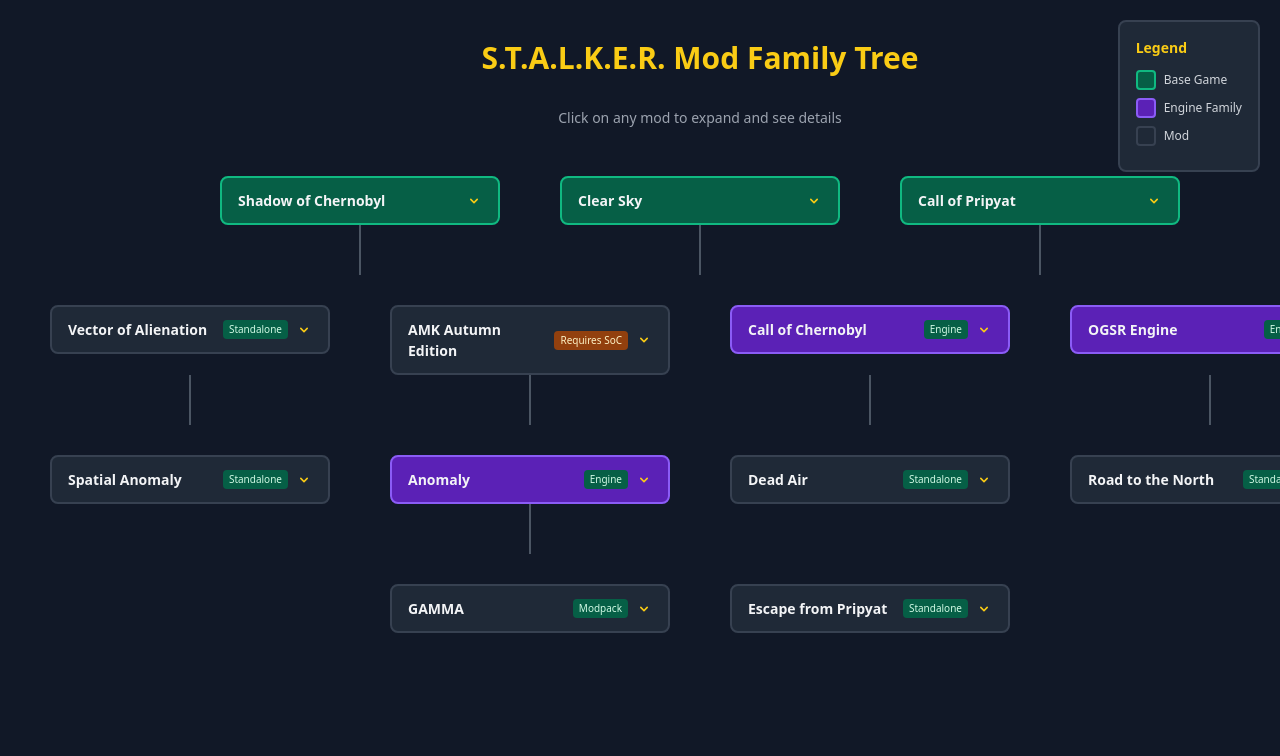
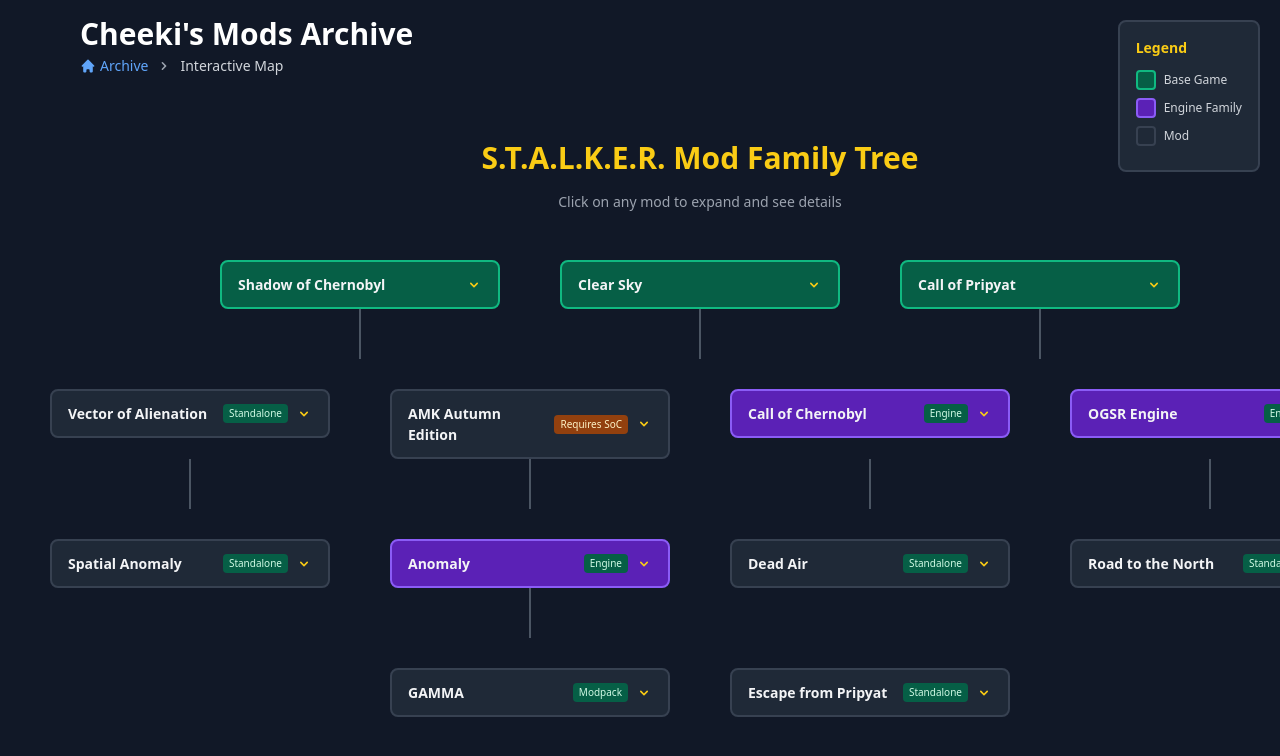
Before and after one commit to Cheekitos/CSMA-Test, a Jekyll site: the page stalker-map.html, which Jekyll copies as it is, in a window 1280 px wide. Shown: the top 756 px of the page. Built offline with Jekyll 4.4.1, drawn with Linux system fonts in a browser that asks for light colours; nearby versions of some CDN libraries.

Commit message:
Update stalker-map.html

```diff
--- a/stalker-map.html
+++ b/stalker-map.html
@@ -202,6 +202,37 @@
 </head>
 <body class="bg-gray-900 text-white">
 
+  <div class="max-w-6xl mx-auto px-4 pt-4">
+    <!-- Header Section with Site Title -->
+    <div class="flex flex-col sm:flex-row sm:justify-between sm:items-center mb-1 gap-2">
+      <a href="/" class="text-3xl font-bold hover:text-yellow-400 transition-colors">
+        Cheeki's Mods Archive
+      </a>
+    </div>
+
+    <!-- Breadcrumb Navigation -->
+    <nav class="mb-6" aria-label="Breadcrumb">
+      <ol class="flex items-center space-x-2 text-sm">
+        <li>
+          <a href="/" class="text-blue-400 hover:text-blue-300 transition-colors font-medium flex items-center">
+            <svg class="w-4 h-4 mr-1" fill="currentColor" viewBox="0 0 20 20">
+              <path d="M10.707 2.293a1 1 0 00-1.414 0l-7 7a1 1 0 001.414 1.414L4 10.414V17a1 1 0 001 1h2a1 1 0 001-1v-2a1 1 0 011-1h2a1 1 0 011 1v2a1 1 0 001 1h2a1 1 0 001-1v-6.586l.293.293a1 1 0 001.414-1.414l-7-7z"/>
+            </svg>
+            Archive
+          </a>
+        </li>
+        <li>
+          <svg class="w-4 h-4 text-gray-400" fill="currentColor" viewBox="0 0 20 20" aria-hidden="true">
+            <path fill-rule="evenodd" d="M7.293 14.707a1 1 0 010-1.414L10.586 10 7.293 6.707a1 1 0 111.414-1.414l4 4a1 1 0 010 1.414l-4 4a1 1 0 01-1.414 0z" clip-rule="evenodd"/>
+          </svg>
+        </li>
+        <li class="text-gray-300" aria-current="page">
+          Interactive Map
+        </li>
+      </ol>
+    </nav>
+  </div>
+
   <div class="legend">
     <div class="text-sm font-bold mb-3 text-yellow-400">Legend</div>
     <div class="legend-item">
@@ -219,7 +250,7 @@
   </div>
 
   <div class="mod-tree">
-    <h1 class="text-3xl font-bold text-center mb-8 text-yellow-400">S.T.A.L.K.E.R. Mod Family Tree</h1>
+    <h1 class="text-3xl font-bold text-center mb-4 text-yellow-400">S.T.A.L.K.E.R. Mod Family Tree</h1>
     <p class="text-center text-gray-400 mb-12 text-sm">Click on any mod to expand and see details</p>
 
     <!-- Level 1: Base Games -->
```
